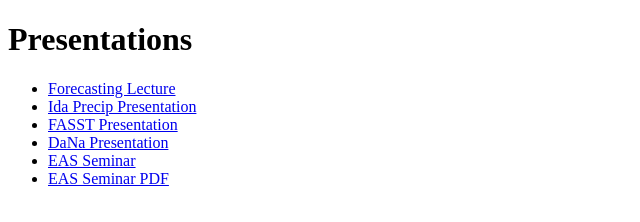
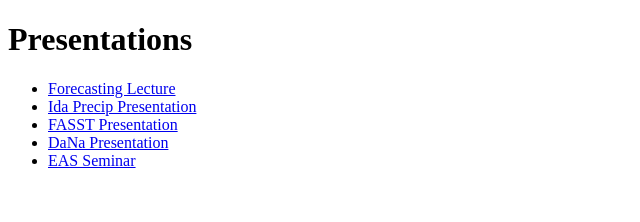
Before and after one commit to tyfolino/ida-precip, a plain HTML site: page docs/index.html in a window 1280 px wide. Shown: the whole page, without its empty margins (0-640 px from the left). Drawn offline with Linux system fonts and the light colour scheme.

Commit message:
Update index.html

```diff
--- a/docs/index.html
+++ b/docs/index.html
@@ -13,7 +13,6 @@
         <li><a href="FASST_meeting.html">FASST Presentation</a></li>
         <li><a href="DaNa_catchup.html">DaNa Presentation</a></li>
         <li><a href="Extreme-Rainfall-in-NYC-from-Ida.html">EAS Seminar</a></li>
-        <li><a href="Extreme-Rainfall-in-NYC-from-Ida.pdf">EAS Seminar PDF</a></li>
     </ul>
 </body>
 </html>
```
